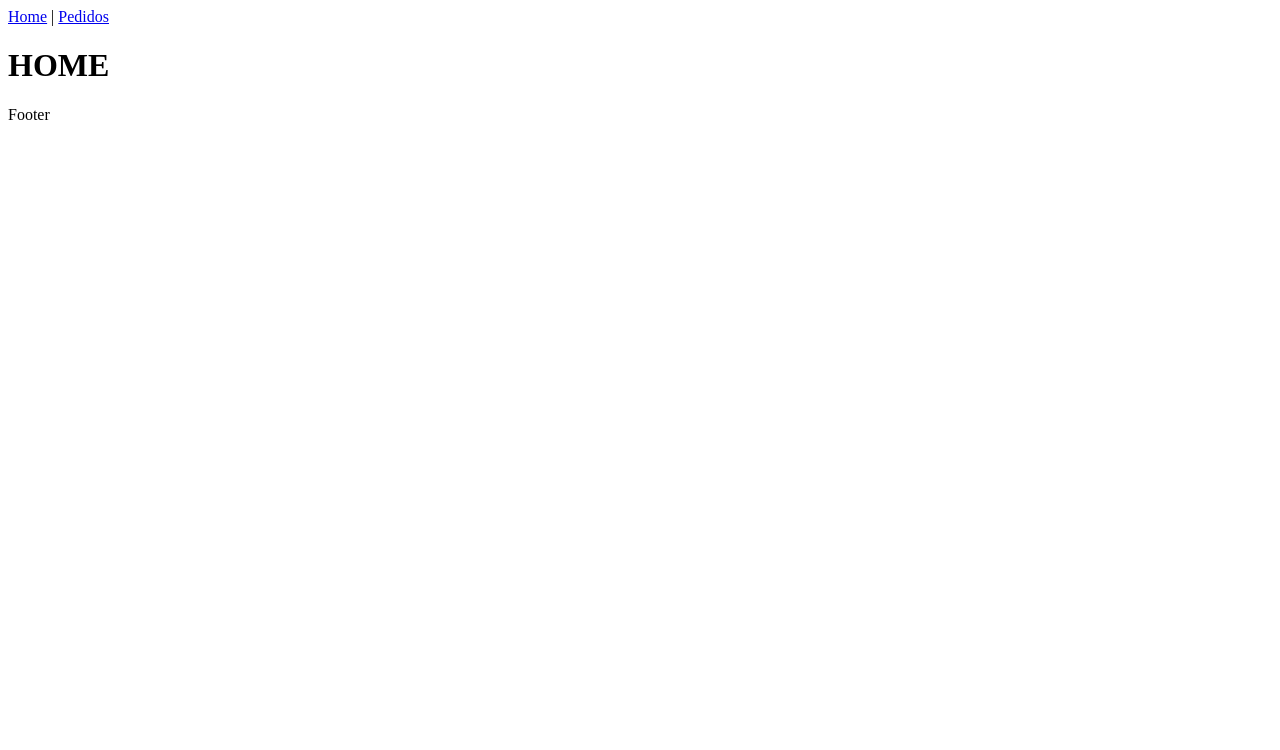
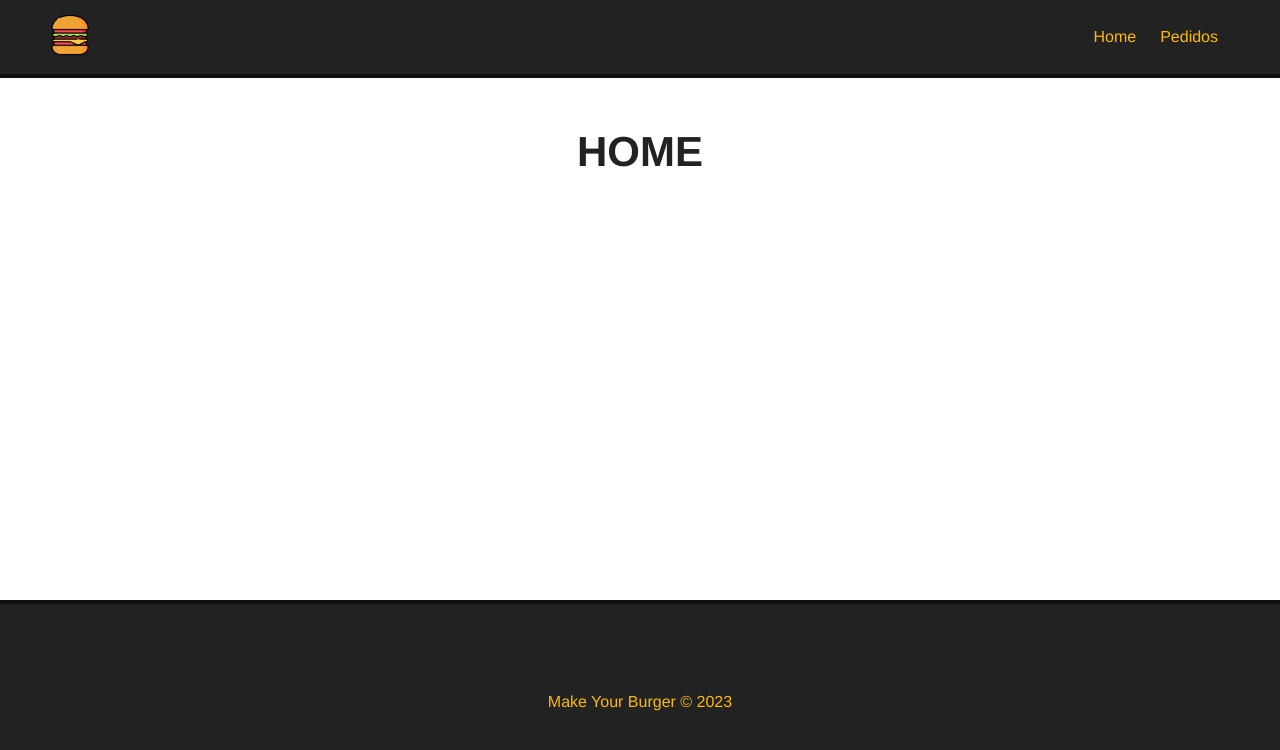
Before and after one commit to FernandoECV/make-your-burger, a Vue app: page / in a window 1280 px wide. Shown: the top 750 px of the page. Built offline with nearby package versions, Linux system fonts and the light colour scheme.

Commit message:
Finalizando cabeçalho e rodapé do projeto

```diff
--- a/src/App.vue
+++ b/src/App.vue
@@ -1,5 +1,5 @@
 <template>
-  <Navbar/>
+  <Navbar :logo="logo_src" :alt="app_name"/>
   <router-view/>
   <Footer/>
 </template>
@@ -13,10 +13,31 @@
   components: {
     Navbar,
     Footer
+  },
+  data() {
+    return {
+      logo_src: "/img/logo.png",
+      app_name: 'Make Your Burger'
+    }
   }
 }
 </script>
 
 <style>
-
+   * {
+    font-family: Helvetica;
+    padding: 0;
+    margin: 0;
+    box-sizing: border-box;
+  }
+  .main-container {
+    margin: 50px;
+    min-height: 250px;
+  }
+  h1 {
+    text-align: center;
+    font-size: 42px;
+    margin-bottom: 30px;
+    color: #222;
+  }
 </style>
--- a/src/components/Footer.vue
+++ b/src/components/Footer.vue
@@ -1,5 +1,7 @@
 <template>
-    <p>Footer</p>
+    <footer id="footer">
+        <p>Make Your Burger &copy; 2023</p>
+    </footer>
 </template>
 
 <script>
@@ -7,3 +9,21 @@
    name: "Footer"
 }
 </script>
+
+<style scoped>
+
+#footer {
+    height: 200px;
+    background-color: #222;
+    border-top: 4px solid #111;
+    color: #fcba03;
+    display: flex;
+    align-items: center;
+    justify-content: center;
+    bottom: 0;
+    width: 100%;
+    /* propriedade para jogar o footer todo para baixo */
+    position: absolute;
+  }
+
+</style>
--- a/src/components/Navbar.vue
+++ b/src/components/Navbar.vue
@@ -1,19 +1,44 @@
 <template>
   <div id="nav">
-    <router-link to="/">
-        <img src="" id="logo">
+    <router-link to="/" id="logo-url">
+        <img :src="logo" :alt="alt" id="logo">
     </router-link>
-    <router-link to="/">Home</router-link> |
+    <router-link to="/">Home</router-link>
     <router-link to="/pedidos">Pedidos</router-link>
   </div>
 </template>
 
 <script>
 export default {
-  name: "Navbar"
+  name: "Navbar",
+  props: ['logo', 'alt']
 }
 </script>
 
 <style scoped>
-
+   #nav {
+    background-color: #222;
+    border-bottom: 4px solid #111;
+    padding: 15px 50px;
+    display: flex;
+    justify-content: flex-end;
+    align-items: center;
+  }
+  #nav #logo-url {
+    margin: auto;
+    margin-left: 0;
+  }
+  #logo {
+    width: 40px;
+    height: 40px;
+  }
+  #nav a {
+    color: #fcba03;
+    text-decoration: none;
+    margin: 12px;
+    transition: .5s;
+  }
+  #nav a:hover {
+    color: #FFF;
+  }
 </style>
--- a/src/views/Home.vue
+++ b/src/views/Home.vue
@@ -1,5 +1,5 @@
 <template>
-  <div class="home">
+  <div class="main-container">
     <h1>HOME</h1>
   </div>
 </template>
--- a/src/views/Pedidos.vue
+++ b/src/views/Pedidos.vue
@@ -1,5 +1,5 @@
 <template>
-  <div>
+  <div class="main-container">
     <h1>PEDIDOS</h1>
   </div>
 </template>
```
